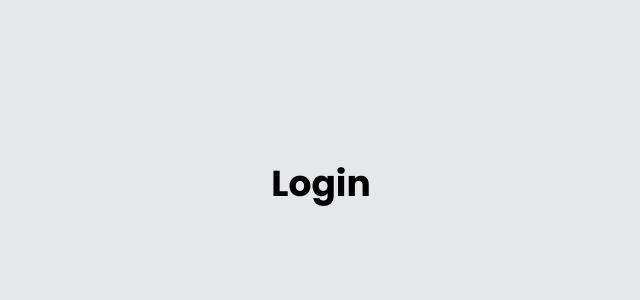
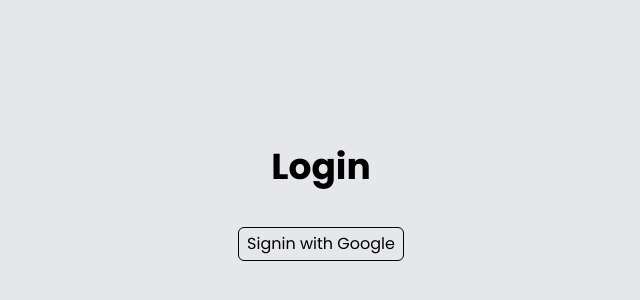
Before and after one commit to athena272/saas-template, a Next.js app: page /login in a window 1280 px wide. Shown: the part 196-496 px from the top of the page, without its empty margins (319-959 px from the left). Built offline with nearby package versions, Linux system fonts and the light colour scheme.

Commit message:
Update page.tsx

```diff
--- a/app/(project)/login/page.tsx
+++ b/app/(project)/login/page.tsx
@@ -1,9 +1,15 @@
+import { handleAuth } from "@/app/actions/handle-auth";
 
 
 export default function Login() {
     return (
         <div className="flex flex-col items-center justify-center h-screen">
             <h1 className="text-4xl font-bold mb-10">Login</h1>
+            <form action={handleAuth}>
+                <button type="submit" className="border rounded-md px-2 py-1 cursor-pointer">
+                    Signin with Google
+                </button>
+            </form>
         </div>
     )
 }
```
